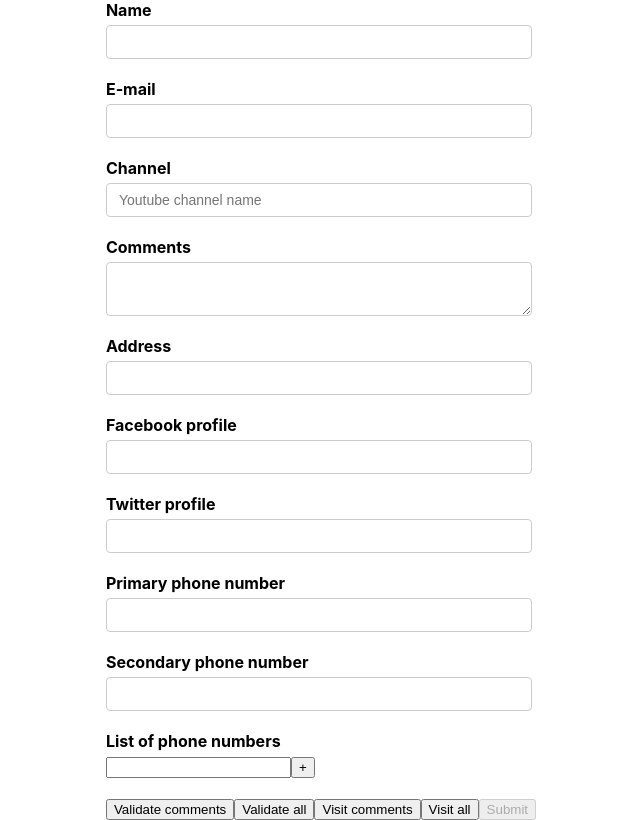
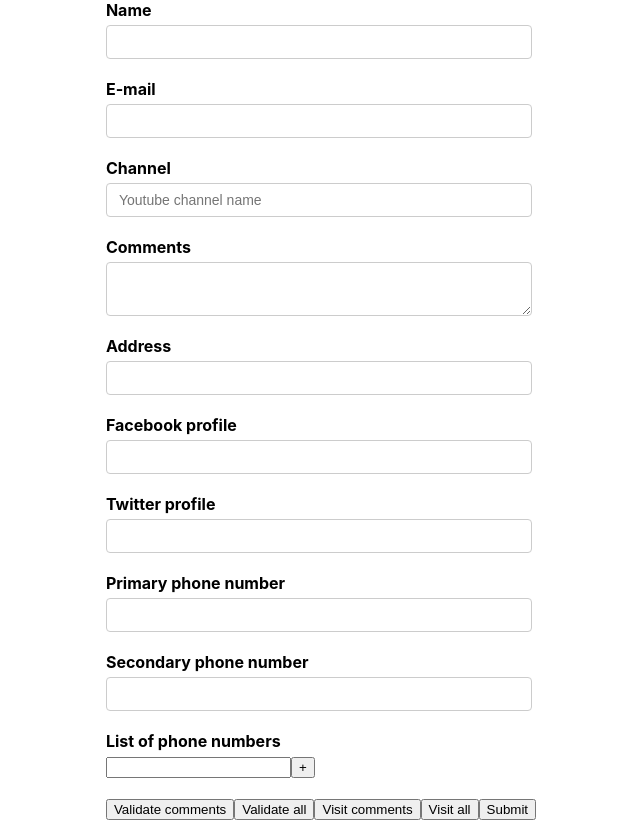
Before and after one commit to Annie-Huang/React-Formik-Tutorials, a React (Create React App) app: page / in a window 1280 px wide. Shown: the whole page, without its empty margins (319-959 px from the left). Built offline with nearby package versions, Linux system fonts and the light colour scheme.

Commit message:
Disable submit button while the submission is being process

```diff
--- a/src/components/YoutubeForm.js
+++ b/src/components/YoutubeForm.js
@@ -17,8 +17,13 @@ const initialValues = {
     phNumbers: ['']
 }
 
-const onSubmit = values => {
+// const onSubmit = values => {
+//     console.log('From data', values);
+// }
+const onSubmit = (values, onSubmitProps) => {
     console.log('From data', values);
+    console.log('submit props', onSubmitProps);
+    onSubmitProps.setSubmitting(false); // you can manually reset isSubmitting once it's submission is successfully process.
 }
 
 const validationSchema = Yup.object({
@@ -245,15 +250,133 @@ const validateComments = value => {
         </Formik>
     );
 };*/
-// When you clicks Validate comments and Validate all, even though the error is there in the form errors
-// but because form's touched field is empty, it will not show the error. Use setFieldTouched and setTouched to change it
+// // When you clicks Validate comments and Validate all, even though the error is there in the form errors
+// // but because form's touched field is empty, it will not show the error. Use setFieldTouched and setTouched to change it
+// //
+// // validateOnMount: if you have a form with a lot of fields and complex validation, it doesn't make sense to run all the validation rules
+// //                  even before the user has typed in a single letters. This is only suitable for a form with very few fields with simple validation
+// // isDirty: indicates if at least one of the form field's value has change since it was initialized (onBlur without changing the value doesn't count)
+// const YoutubeForm = () => {
+//     return (
+//         // <Formik initialValues={initialValues} validationSchema={validationSchema} onSubmit={onSubmit} validateOnMount>
+//         <Formik initialValues={initialValues} validationSchema={validationSchema} onSubmit={onSubmit}>
+//             {formik => {
+//                 console.log('Formik props', formik);
+//                 return (
+//                     <Form>
+//                         <div className="form-control">
+//                             <label htmlFor='name'>Name</label>
+//                             <Field type="text" id='name' name='name' />
+//                             <ErrorMessage name='name' component={TextError} />
+//                         </div>
 //
-// validateOnMount: if you have a form with a lot of fields and complex validation, it doesn't make sense to run all the validation rules
-//                  even before the user has typed in a single letters. This is only suitable for a form with very few fields with simple validation
-// isDirty: indicates if at least one of the form field's value has change since it was initialized (onBlur without changing the value doesn't count)
+//                         <div className="form-control">
+//                             <label htmlFor='email'>E-mail</label>
+//                             <Field type="text" id='email' name='email' />
+//                             <ErrorMessage name='email'>
+//                                 {
+//                                     (errorMsg) => <div className='error'>{errorMsg}</div>
+//                                 }
+//                             </ErrorMessage>
+//                         </div>
+//
+//                         <div className="form-control">
+//                             <label htmlFor='channel'>Channel</label>
+//                             <Field type="text" id='channel' name='channel' placeholder='Youtube channel name' />
+//                             <ErrorMessage name='channel' />
+//                         </div>
+//
+//                         <div className="form-control">
+//                             <label htmlFor='comments'>Comments</label>
+//                             <Field as='textarea' id='comments' name='comments' validate={validateComments}/>
+//                             <ErrorMessage name='comments' component={TextError}/>
+//                         </div>
+//
+//                         <div className="form-control">
+//                             <label htmlFor='address'>Address</label>
+//
+//                             <FastField name='address'>
+//                                 {
+//                                     // If you update channel, the address will not keep re-rendering if you use FastField, it implement shouldComponentUpdate internally
+//                                     (props) => {
+//                                         console.log('Render props', props);
+//                                         // The form below is like the formik property just under the <Formik> tag
+//                                         const {field, form, meta} = props;
+//                                         return (
+//                                             <div>
+//                                                 <input type='text' id='address' {...field}/>
+//                                                 {meta.touched && meta.error ? <div>{meta.error}</div> : null}
+//                                             </div>
+//                                         )
+//                                     }
+//                                 }
+//                             </FastField>
+//                         </div>
+//
+//                         <div className="form-control">
+//                             <label htmlFor='facebook'>Facebook profile</label>
+//                             <Field type='text' id='facebook' name='social.facebook' />
+//                         </div>
+//                         <div className="form-control">
+//                             <label htmlFor='twitter'>Twitter profile</label>
+//                             <Field type='text' id='twitter' name='social.twitter' />
+//                         </div>
+//
+//                         <div className='form-control'>
+//                             <label htmlFor='primaryPh'>Primary phone number</label>
+//                             <Field type='text' id='primaryPh' name='phoneNumbers[0]' />
+//                         </div>
+//                         <div className='form-control'>
+//                             <label htmlFor='secondaryPh'>Secondary phone number</label>
+//                             <Field type='text' id='secondaryPh' name='phoneNumbers[1]' />
+//                         </div>
+//
+//                         <div className='form-control'>
+//                             <label>List of phone numbers</label>
+//                             <FieldArray name='phNumbers'>
+//                                 {
+//                                     (fieldArrayProps) => {
+//                                         // console.log('fieldArrayProps', fieldArrayProps); // you can check other methods available in fieldArrayProps
+//                                         const {push, remove, form} = fieldArrayProps;
+//                                         const {values} = form;
+//                                         const {phNumbers} = values;
+//                                         console.log('Form errors', form.errors);
+//                                         return <div>
+//                                             {
+//                                                 phNumbers.map((phNumber, index) => (
+//                                                     <div key={index}>
+//                                                         <Field name={`phNumbers[${index}]`} />
+//                                                         {index > 0 && <button type='button' onClick={() => remove(index)}> - </button>}
+//                                                         <button type='button' onClick={() => push('')}> + </button>
+//                                                     </div>
+//                                                 ))
+//                                             }
+//                                         </div>
+//                                     }
+//                                 }
+//                             </FieldArray>
+//                         </div>
+//
+//                         <button type='button' onClick={() => formik.validateField('comments')}>Validate comments</button>
+//                         <button type='button' onClick={() => formik.validateForm()}>Validate all</button>
+//                         <button type='button' onClick={() => formik.setFieldTouched('comments')}>Visit comments</button>
+//                         <button type='button' onClick={() => formik.setTouched({
+//                             name: true,
+//                             email: true,
+//                             channel: true,
+//                             comments: true
+//                         })}>Visit all</button>
+//                         {/*isValid is true if errors is {}*/}
+//                         <button type='submit' disabled={!(formik.dirty && formik.isValid)}>Submit</button>
+//                     </Form>
+//                 )
+//             }}
+//         </Formik>
+//     );
+// };
+// When submit is clicked, isSubmitting is set to true, then validation kicks in, failed validation. And isSubmitting is set to false.
 const YoutubeForm = () => {
     return (
-        // <Formik initialValues={initialValues} validationSchema={validationSchema} onSubmit={onSubmit} validateOnMount>
         <Formik initialValues={initialValues} validationSchema={validationSchema} onSubmit={onSubmit}>
             {formik => {
                 console.log('Formik props', formik);
@@ -361,13 +484,11 @@ const YoutubeForm = () => {
                             channel: true,
                             comments: true
                         })}>Visit all</button>
-                        {/*isValid is true if errors is {}*/}
-                        <button type='submit' disabled={!(formik.dirty && formik.isValid)}>Submit</button>
+                        <button type='submit' disabled={formik.isSubmitting}>Submit</button>
                     </Form>
                 )
             }}
         </Formik>
     );
 };
-
 export default YoutubeForm;
```
